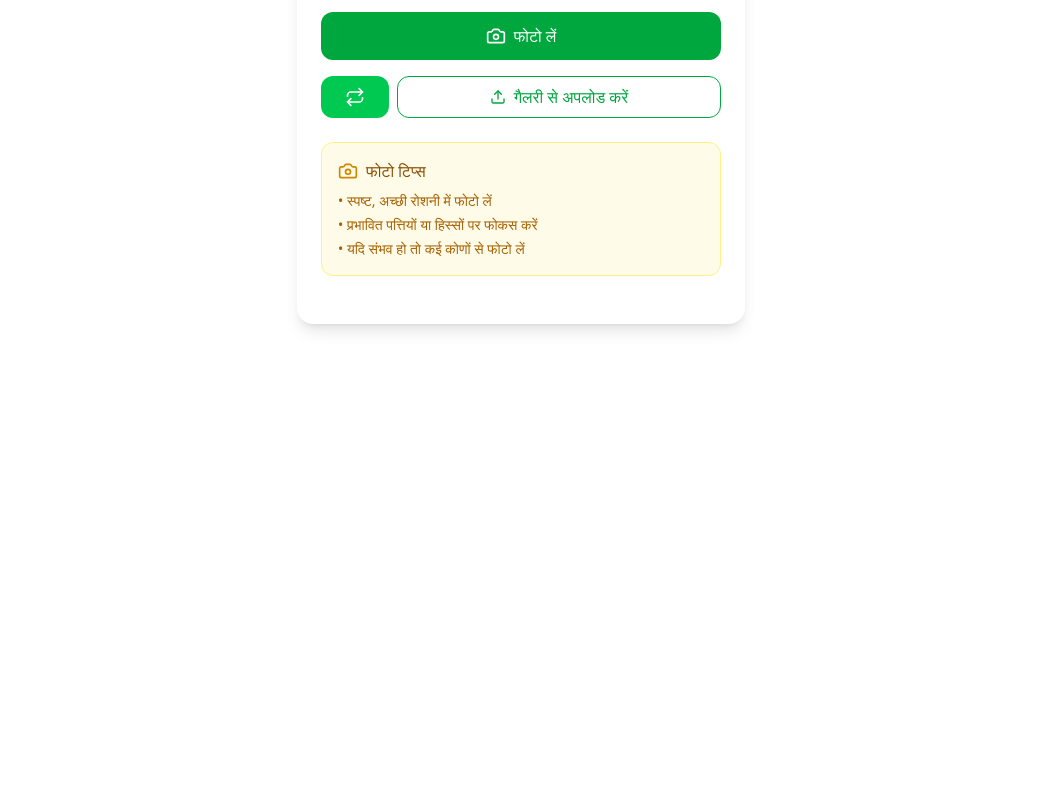
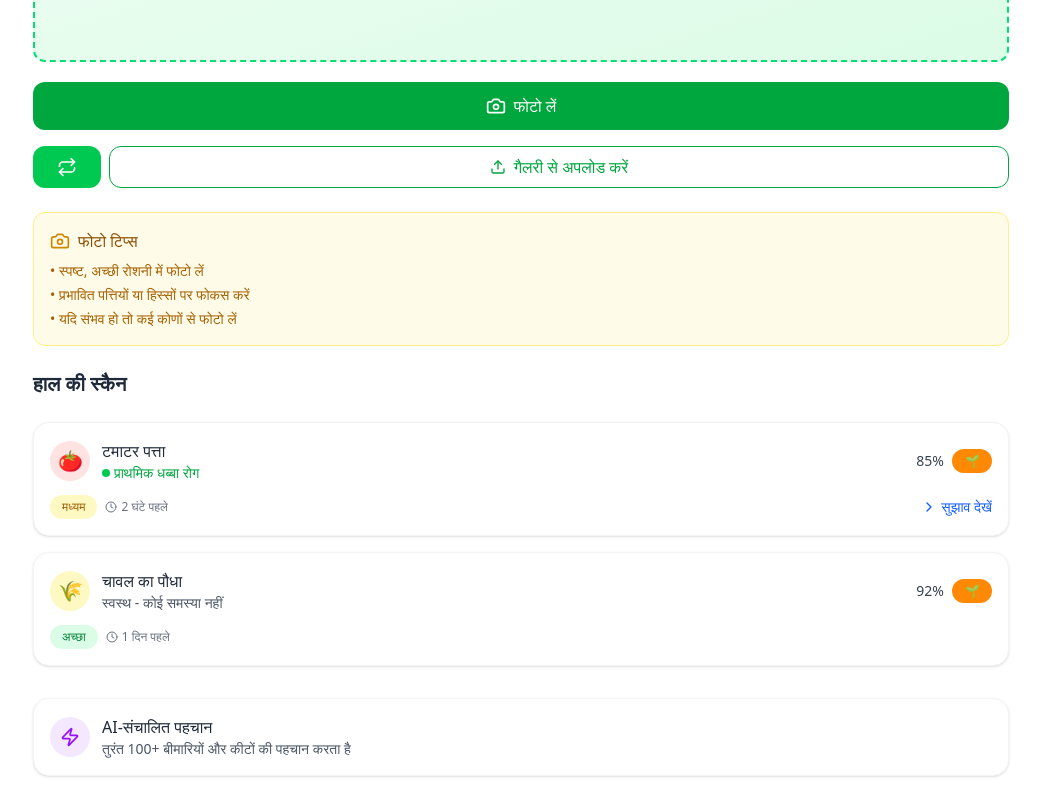
Before and after one commit to TheVivekRajput002/checking_tailwind, a React (Vite) app: page / in a window 1280 px wide. Shown: the part 346-1146 px from the top of the page, without its empty margins (119-1159 px from the left). Before the commit the page ends 800 px from the top, so only its background shows below. Built offline with nearby package versions, Linux system fonts and the light colour scheme; no server answers.

Commit message:
total completed

```diff
--- a/src/components/ImageScannerUi.jsx
+++ b/src/components/ImageScannerUi.jsx
@@ -1,5 +1,5 @@
 
-import { Camera, Upload, Repeat } from 'lucide-react';
+import { Camera, Upload, Repeat, Clock, ChevronRight, Zap } from 'lucide-react';
 import React, { useRef, useState, useCallback } from 'react';
 import Webcam from 'react-webcam';
 
@@ -74,7 +74,7 @@ const CropHealthScanner = () => {
 
 
     return (
-        <div className="max-w-md mx-auto bg-white rounded-2xl p-6 shadow-lg">
+        <div className="max-w-[80%] mx-auto bg-white p-6 ">
             {/* Header */}
             <div className="text-center mb-6">
                 <h1 className="text-2xl font-semibold text-green-800 mb-2">फसल स्वास्थ्य स्कैनर</h1>
@@ -174,7 +174,105 @@ const CropHealthScanner = () => {
                     स्कैन हो रहा है...
                 </div>
             )}
+
+            {/* below section  */}
+
+            {/* Header */}
+            <h1 className="text-xl font-semibold text-gray-800 mb-6">हाल की स्कैन</h1>
+
+            {/* Scan Results */}
+            <div className="space-y-4">
+                {/* Tomato Scan */}
+                <div className="bg-white rounded-2xl p-4 shadow-sm border border-gray-100">
+                    <div className="flex items-center justify-between mb-3">
+                        <div className="flex items-center space-x-3">
+                            <div className="w-10 h-10 bg-red-100 rounded-full flex items-center justify-center">
+                                <span className="text-xl">🍅</span>
+                            </div>
+                            <div>
+                                <h3 className="font-medium text-gray-800">टमाटर पत्ता</h3>
+                                <div className="flex items-center space-x-1 text-sm text-green-600">
+                                    <div className="w-2 h-2 bg-green-500 rounded-full"></div>
+                                    <span>प्राथमिक धब्बा रोग</span>
+                                </div>
+                            </div>
+                        </div>
+                        <div className="flex items-center space-x-2">
+                            <span className="text-sm font-medium text-gray-700">85%</span>
+                            <div className="w-10 h-6 bg-orange-400 rounded-full flex items-center justify-center">
+                                <span className="text-xs text-white">🌱</span>
+                            </div>
+                        </div>
+                    </div>
+
+                    <div className="flex items-center justify-between">
+                        <div className="flex items-center space-x-2">
+                            <span className="px-3 py-1 bg-yellow-100 text-yellow-700 text-xs rounded-full font-medium">
+                                मध्यम
+                            </span>
+                            <div className="flex items-center space-x-1 text-xs text-gray-500">
+                                <Clock className="w-3 h-3" />
+                                <span>2 घंटे पहले</span>
+                            </div>
+                        </div>
+                        <div className="flex items-center space-x-1 text-blue-600 cursor-pointer">
+                            <ChevronRight className="w-4 h-4" />
+                            <span className="text-sm">सुझाव देखें</span>
+                        </div>
+                    </div>
+                </div>
+
+                {/* Rice Scan */}
+                <div className="bg-white rounded-2xl p-4 shadow-sm border border-gray-100">
+                    <div className="flex items-center justify-between mb-3">
+                        <div className="flex items-center space-x-3">
+                            <div className="w-10 h-10 bg-yellow-100 rounded-full flex items-center justify-center">
+                                <span className="text-xl">🌾</span>
+                            </div>
+                            <div>
+                                <h3 className="font-medium text-gray-800">चावल का पौधा</h3>
+                                <div className="flex items-center space-x-1 text-sm text-gray-600">
+                                    <span>स्वस्थ - कोई समस्या नहीं</span>
+                                </div>
+                            </div>
+                        </div>
+                        <div className="flex items-center space-x-2">
+                            <span className="text-sm font-medium text-gray-700">92%</span>
+                            <div className="w-10 h-6 bg-orange-400 rounded-full flex items-center justify-center">
+                                <span className="text-xs text-white">🌱</span>
+                            </div>
+                        </div>
+                    </div>
+
+                    <div className="flex items-center justify-between">
+                        <div className="flex items-center space-x-2">
+                            <span className="px-3 py-1 bg-green-100 text-green-700 text-xs rounded-full font-medium">
+                                अच्छा
+                            </span>
+                            <div className="flex items-center space-x-1 text-xs text-gray-500">
+                                <Clock className="w-3 h-3" />
+                                <span>1 दिन पहले</span>
+                            </div>
+                        </div>
+                    </div>
+                </div>
+            </div>
+
+            {/* AI Detection Section */}
+            <div className="mt-8 bg-white rounded-2xl p-4 shadow-sm border border-gray-100">
+                <div className="flex items-center space-x-3">
+                    <div className="w-10 h-10 bg-purple-100 rounded-full flex items-center justify-center">
+                        <Zap className="w-5 h-5 text-purple-600" />
+                    </div>
+                    <div>
+                        <h3 className="font-medium text-gray-800">AI-संचालित पहचान</h3>
+                        <p className="text-sm text-gray-600">तुरंत 100+ बीमारियों और कीटों की पहचान करता है</p>
+                    </div>
+                </div>
+            </div>
         </div>
+
+
     );
 };
 
```
